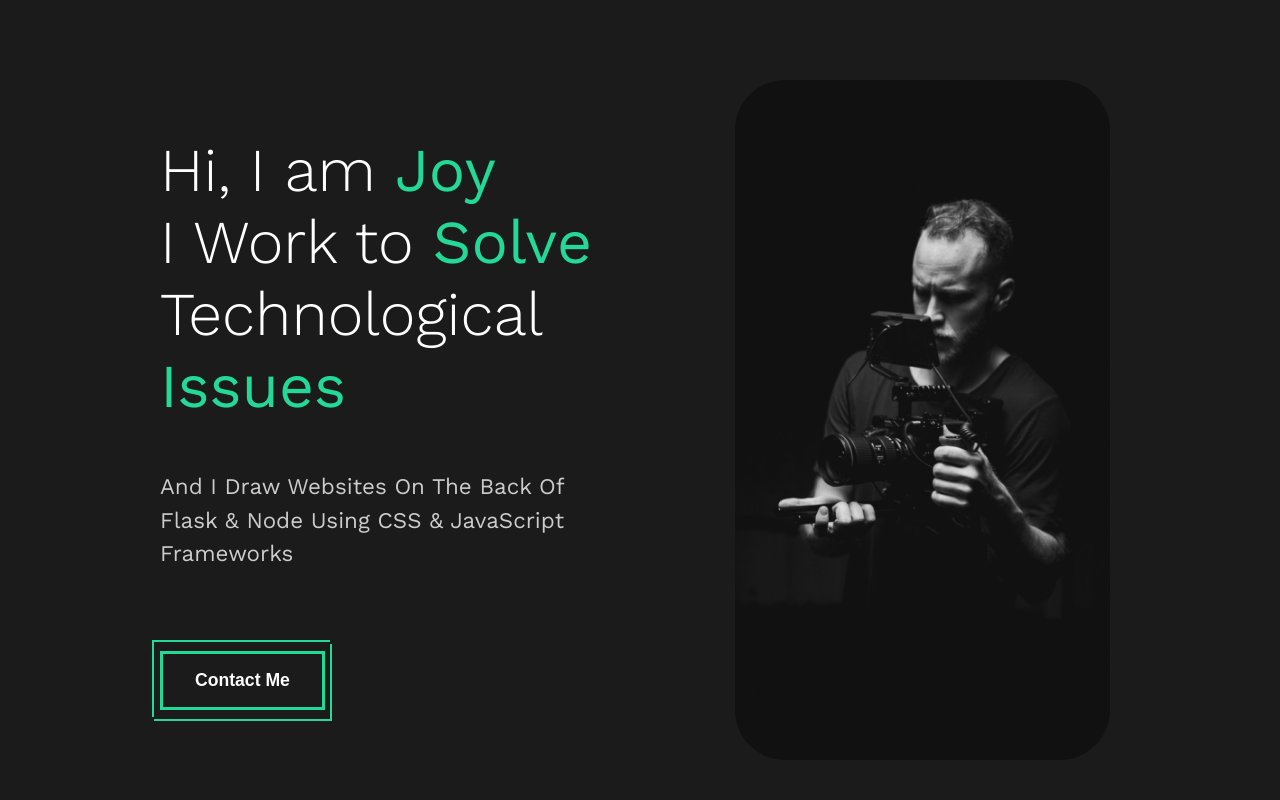
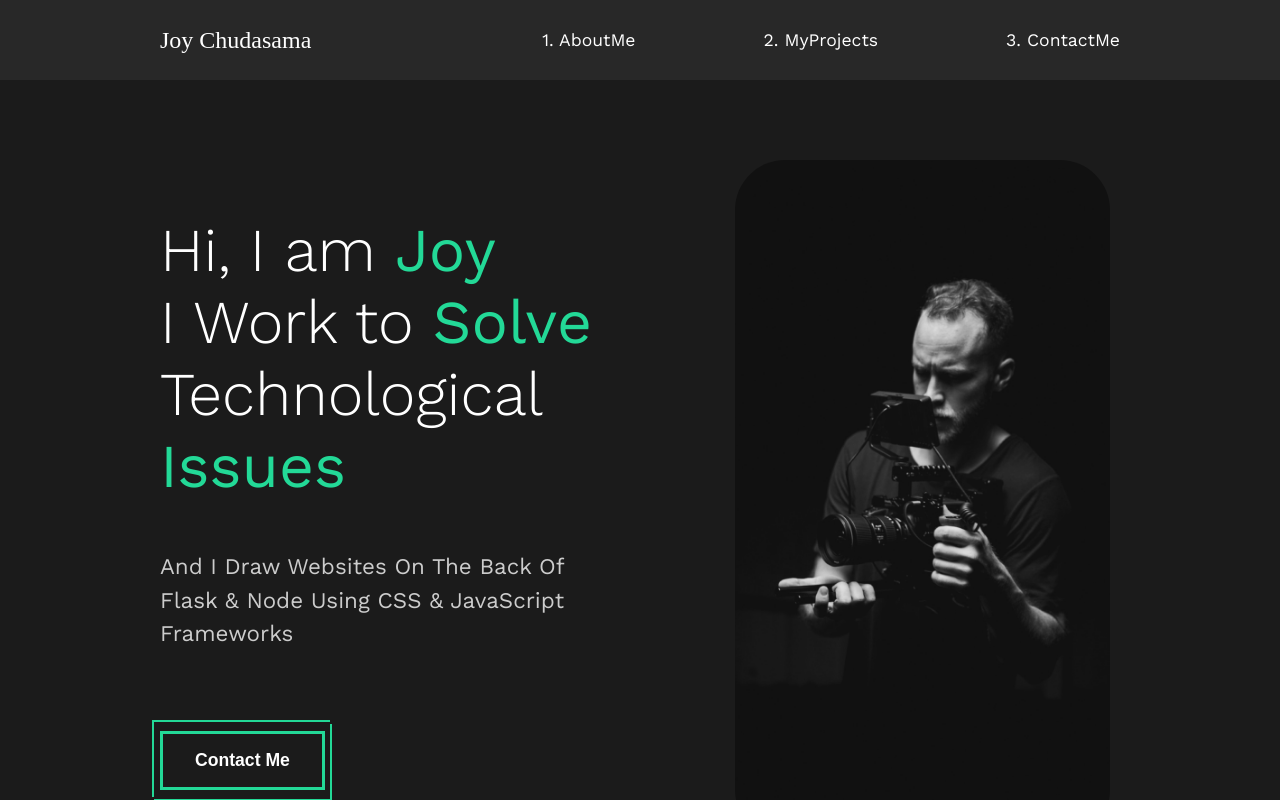
Before and after one commit to JoyChudasama/MyPortfolio, a React (Create React App) app: page / in a window 1280 px wide. Shown: the top 800 px of the page. Built offline with nearby package versions, Linux system fonts and the light colour scheme.

Commit message:
Added Nav

```diff
--- a/src/App.js
+++ b/src/App.js
@@ -1,6 +1,8 @@
 import React from 'react';
-// Pages
+// Pages & Components
 import AboutMe from './Pages/AboutMe';
+import Nav from '../src/Components/Nav';
+
 // GlobalStyle
 import GlobalStyle from './Style/GlobalStyle';
 
@@ -9,6 +11,7 @@ function App() {
   return (
     <>
       <GlobalStyle />
+      <Nav />
       <AboutMe />
     </>
   )
```
